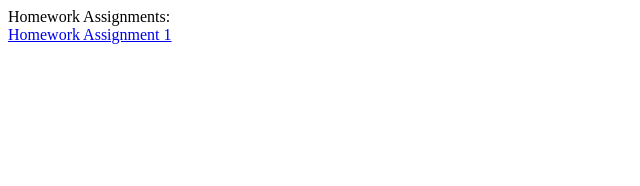
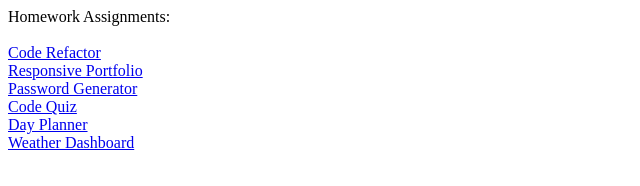
Before and after one commit to lauraearmstrong1/lauraearmstrong1.github.io, a plain HTML site: page index.html in a window 1280 px wide. Shown: the whole page, without its empty margins (0-640 px from the left). Drawn offline with Linux system fonts and the light colour scheme.

Commit message:
Update index.html

```diff
--- a/index.html
+++ b/index.html
@@ -5,7 +5,12 @@
     </head>
     <body>
         Homework Assignments:
-        <br>
-       <a href="https://lauraearmstrong1.github.io/HomeworkAssignment1/">Homework Assignment 1</a>
+        <br><br>
+       <a href="https://lauraearmstrong1.github.io/HomeworkAssignment1/">Code Refactor</a><br>
+       <a href="https://lauraearmstrong1.github.io/HomeworkAssignment2/">Responsive Portfolio</a><br>
+       <a href="https://lauraearmstrong1.github.io/PasswordGenerator/">Password Generator</a><br>
+       <a href="https://lauraearmstrong1.github.io/CodeQuiz/">Code Quiz</a><br>
+       <a href="https://lauraearmstrong1.github.io/DailyPlanner/">Day Planner</a><br>
+       <a href="https://lauraearmstrong1.github.io/Weather-Dashboard/">Weather Dashboard</a><br>
     </body>
 </html>
```
